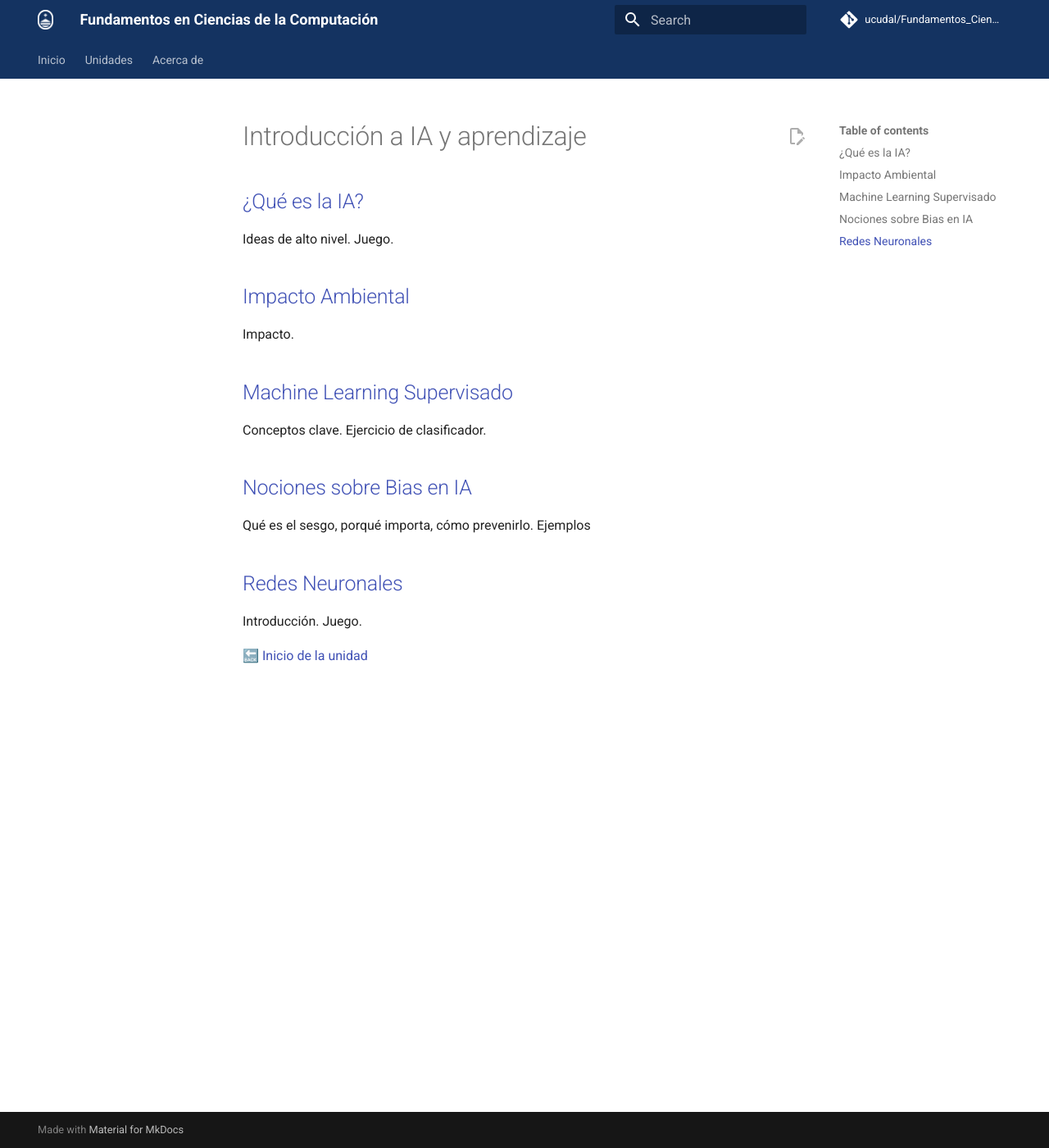
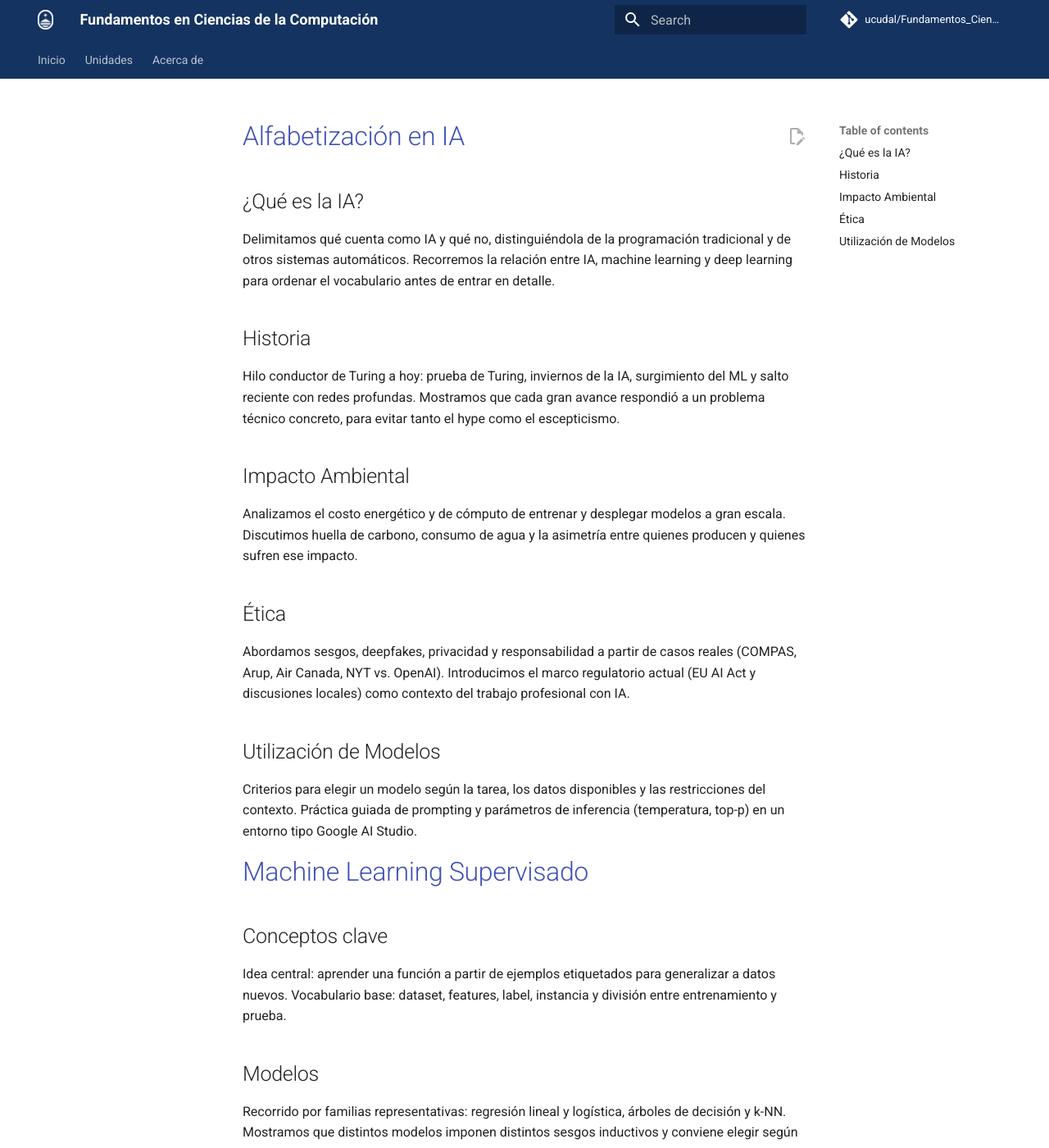
Before and after one commit to ucudal/Fundamentos_Ciencias_Computacion_Conceptos, an MkDocs documentation site: the page built from docs/unidad/5/ia/readme.md, in a window 1280 px wide and 1400 px high. Shown: the whole window at 82% size. Built offline with MkDocs 1.6.1 and Material for MkDocs 9.7.7, drawn with Linux system fonts in a browser that asks for light colours; comment, search, counter and statistics services are not loaded; some of the changed text lies outside the part shown.

Commit message:
Update IA readme with new sections and contributors

```diff
--- a/docs/unidad/5/ia/readme.md
+++ b/docs/unidad/5/ia/readme.md
@@ -1,27 +1,48 @@
 status: IN_PROGRESS
-responsable: @LylCB
-ultima_actualizacion: 2026-01-27
+responsable: @LylCB, @aleaurre
+ultima_actualizacion: 2026-05-26
 
-# Introducción a IA y aprendizaje
+# [Alfabetización en IA](./alfabetización_en_IA.md)
 
-## [¿Qué es la IA?](./1_ia.md)
+## ¿Qué es la IA?
+Delimitamos qué cuenta como IA y qué no, distinguiéndola de la programación tradicional y de otros sistemas automáticos.
+Recorremos la relación entre IA, machine learning y deep learning para ordenar el vocabulario antes de entrar en detalle.
 
-Ideas de alto nivel. Juego.
+## Historia
+Hilo conductor de Turing a hoy: prueba de Turing, inviernos de la IA, surgimiento del ML y salto reciente con redes profundas.
+Mostramos que cada gran avance respondió a un problema técnico concreto, para evitar tanto el hype como el escepticismo.
 
-## [Impacto Ambiental](2_ambiental.md)
+## Impacto Ambiental
+Analizamos el costo energético y de cómputo de entrenar y desplegar modelos a gran escala.
+Discutimos huella de carbono, consumo de agua y la asimetría entre quienes producen y quienes sufren ese impacto.
 
-Impacto.
+## Ética
+Abordamos sesgos, deepfakes, privacidad y responsabilidad a partir de casos reales (COMPAS, Arup, Air Canada, NYT vs. OpenAI).
+Introducimos el marco regulatorio actual (EU AI Act y discusiones locales) como contexto del trabajo profesional con IA.
 
-## [Machine Learning Supervisado](./3_supervisado.md)
+## Utilización de Modelos
+Criterios para elegir un modelo según la tarea, los datos disponibles y las restricciones del contexto.
+Práctica guiada de prompting y parámetros de inferencia (temperatura, top-p) en un entorno tipo Google AI Studio.
 
-Conceptos clave. Ejercicio de clasificador.
+# [Machine Learning Supervisado](./aprendizaje_automático.md)
 
-## [Nociones sobre Bias en IA](./4_bias.md)
+## Conceptos clave
+Idea central: aprender una función a partir de ejemplos etiquetados para generalizar a datos nuevos.
+Vocabulario base: dataset, features, label, instancia y división entre entrenamiento y prueba.
 
-Qué es el sesgo, porqué importa, cómo prevenirlo. Ejemplos
+## Modelos
+Recorrido por familias representativas: regresión lineal y logística, árboles de decisión y k-NN.
+Mostramos que distintos modelos imponen distintos sesgos inductivos y conviene elegir según el problema.
 
-## [Redes Neuronales](./5_RN.md)
+## Métricas de evaluación
+Accuracy y matriz de confusión con sus cuatro cuadrantes (VP, VN, FP, FN) como punto de partida.
+Precision, recall y F1 para entender que ninguna métrica única captura todos los tipos de error.
 
-Introducción. Juego.
+## Limitaciones Estructurales
+Overfitting, underfitting y el problema de generalizar más allá del conjunto de entrenamiento.
+Sesgos en los datos, fugas de información (data leakage) y supuestos que el modelo no puede cuestionar por sí mismo.
+
+### [Irat](./irat_aprendizaje_automático.md)
+### [Actividad/Tarea](./Actividad_Practica_Aprendizaje_Automático.ipynb)
 
 [🔙 Inicio de la unidad](../readme.md)
```
